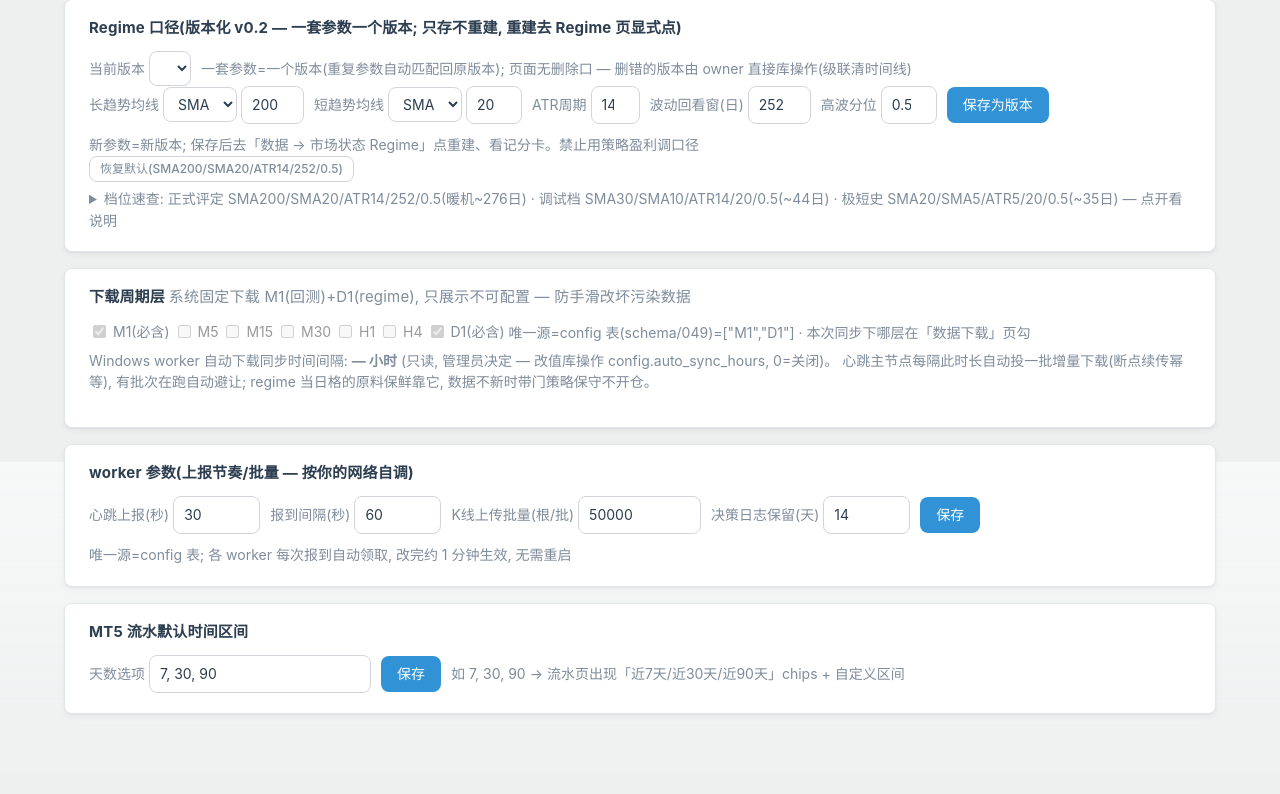
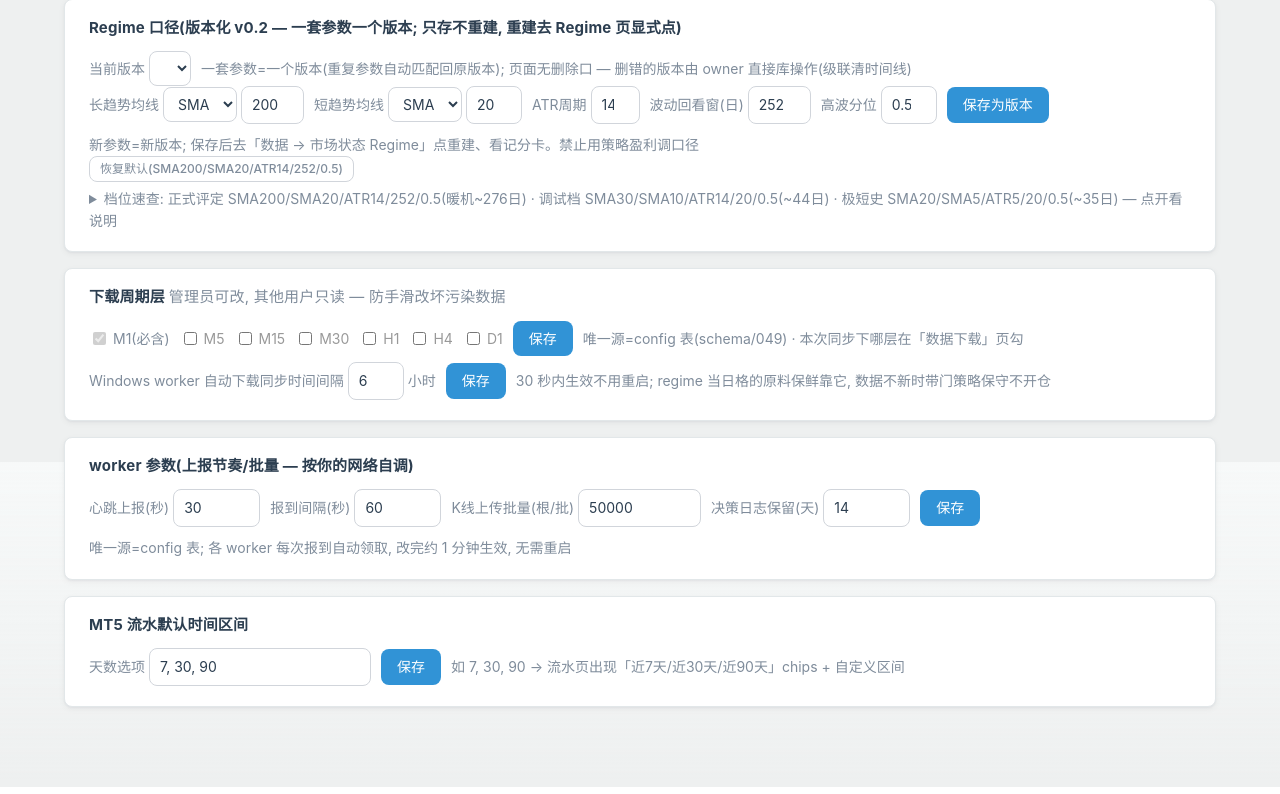
Before and after one commit to cloudformer/mt5_factory, a Flask app: page /symbols/backtest in a window 1280 px wide. Shown: the part 1138-1932 px from the top of the page. Run offline with Flask 3, Linux system fonts and the light colour scheme; lists and menus that the app fills with data are empty; parts of the project's set-up code (start-up, migrations or seed data) failed here and were passed over.

Commit message:
问题5: 下载周期层+自动同步间隔改为admin可编辑(dev_user_id==1门禁, 其他用户只读); auto_sync_hours进CONFIG_KEYS(0~168校验, 30秒生效); 周期层勾选态按config真实值渲染

```diff
--- a/containers/api/src/routes/data.py
+++ b/containers/api/src/routes/data.py
@@ -267,6 +267,7 @@ CONFIG_KEYS = {"backtest_costs", "backtest_batch_limit", "generate_batch_limit",
                # regime_params 已退役(053 版本化): 口径唯一入口 = POST /regime/versions;
                # config 只留 regime_version 指针(由版本端点维护, 不走通用 PUT)
                "download_timeframes",  # 下载周期层(2026-07-29, schema/049): M1 必含 + 可选高周期
+               "auto_sync_hours",  # 自动增量同步间隔(2026-08-01, schema/055): admin 页面可改, 0=关
                "backtest_window_days"}  # 批量回测默认窗口天数(2026-07-29, schema/051)
 
 # worker_params 各项允许区间(用户按网络自调, 区间防脚枪):
@@ -472,6 +473,9 @@ async def set_config(key: str, req: ConfigUpdate, request: Request):
             raise HTTPException(status_code=400,
                                 detail=f"download_timeframes 须为包含 M1 的列表, 可选值 {allowed_tf}")
         req.value = [t for t in allowed_tf if t in req.value]   # 去重并按周期从细到粗定序
+    if key == "auto_sync_hours":  # 自动同步间隔(小时): 0=关闭, 上限一周
+        if not isinstance(req.value, int) or not 0 <= req.value <= 168:
+            raise HTTPException(status_code=400, detail="auto_sync_hours 须为 0~168 的整数(小时, 0=关闭)")
     if key == "recon_pair_tol_minutes":  # 对账配对容差: 回测与实盘时间窗口差距(分钟)
         if not isinstance(req.value, int) or not 1 <= req.value <= 120:
             raise HTTPException(status_code=400,
--- a/containers/web/templates/config_backtest.html
+++ b/containers/web/templates/config_backtest.html
@@ -142,27 +142,44 @@
 </section>
 
 <section>
-  <h2>下载周期层 <span class="muted" style="font-weight:normal">系统固定下载 M1(回测)+D1(regime), 只展示不可配置 — 防手滑改坏污染数据</span></h2>
-  {# 只读展示(2026-07-29 Frank 定): M1+D1 锁定必含, 中间层灰掉不可选。
-     唯一源=config schema/049 ["M1","D1"], 不给 UI 配置入口, 杜绝误改层导致乱下污染库 #}
-  <div class="inline">
-    {% for tf, lock, on, tip in [
-        ('M1', True, True, '唯一原始数据: 回测/对账/高周期聚合的原料, 必含'),
-        ('M5', False, False, '不下: 无消费者; 回测不吃原生高周期(撮合依赖 M1 拆bar)'),
-        ('M15', False, False, '不下: 同上'), ('M30', False, False, '不下: 同上'),
-        ('H1', False, False, '不下: 同上'), ('H4', False, False, '不下: 同上'),
-        ('D1', True, True, '原生 D1: regime/长视野用(M1 仅~4个月, D1 有16年+); 回测仍只读 M1, 必含')] %}
+  <h2>下载周期层 <span class="muted" style="font-weight:normal">管理员可改, 其他用户只读 — 防手滑改坏污染数据</span></h2>
+  {# admin(owner id 1)=可编辑表单; 其他人=只读展示(2026-08-01 Frank 定)。
+     勾选态按 config 真实值渲染; M1 恒必含(disabled 不随表单提交, 保存路由固定并上) #}
+  {% set is_admin = dev_user_id == 1 %}
+  {% if is_admin %}
+  <form method="post" action="{{ url_for('symbols.save_download_timeframes') }}" class="inline"
+        onsubmit="return confirm('修改下载周期层?\n\nM1 恒必含; 增删层只影响之后的同步派任务, 已入库数据不动。')">
+  {% else %}<div class="inline">{% endif %}
+    {% for tf, lock, tip in [
+        ('M1', True, '唯一原始数据: 回测/对账/高周期聚合的原料, 必含'),
+        ('M5', False, '默认不下: 无消费者; 回测不吃原生高周期(撮合依赖 M1 拆bar)'),
+        ('M15', False, '默认不下: 同上'), ('M30', False, '默认不下: 同上'),
+        ('H1', False, '默认不下: 同上'), ('H4', False, '默认不下: 同上'),
+        ('D1', False, '原生 D1: regime/长视野用(M1 仅~4个月, D1 有16年+); 回测仍只读 M1')] %}
+    {% set on = lock or tf in download_timeframes %}
     <label title="{{ tip }}" style="{{ '' if on else 'color:#999' }}">
-      <input type="checkbox" {% if on %}checked{% endif %} disabled>
+      <input type="checkbox" name="tf" value="{{ tf }}" {% if on %}checked{% endif %}
+             {% if lock or not is_admin %}disabled{% endif %}>
       {{ tf }}{% if lock %}(必含){% endif %}</label>
     {% endfor %}
-    <span class="muted">唯一源=config 表(schema/049)=["M1","D1"] · 本次同步下哪层在「数据下载」页勾</span>
-  </div>
+    {% if is_admin %}<button>保存</button>{% endif %}
+    <span class="muted">唯一源=config 表(schema/049) · 本次同步下哪层在「数据下载」页勾</span>
+  {% if is_admin %}</form>{% else %}</div>{% endif %}
+  {% if is_admin %}
+  <form method="post" action="{{ url_for('symbols.save_auto_sync_hours') }}" class="inline" style="margin-top:6px">
+    <label>Windows worker 自动下载同步时间间隔
+      <input name="auto_sync_hours" type="number" min="0" max="168"
+             value="{{ auto_sync_hours if auto_sync_hours is not none else 6 }}" style="width:4em"
+             title="0=关闭; 心跳主节点每隔此时长自动投一批增量下载(断点续传幂等, 有批次在跑自动避让)"> 小时</label>
+    <button>保存</button>
+    <span class="muted">30 秒内生效不用重启; regime 当日格的原料保鲜靠它, 数据不新时带门策略保守不开仓</span>
+  </form>
+  {% else %}
   <p class="muted" style="margin-top:6px">
     Windows worker 自动下载同步时间间隔: <b>{{ auto_sync_hours if auto_sync_hours is not none else '—' }} 小时</b>
-    (只读, 管理员决定 — 改值库操作 config.auto_sync_hours, 0=关闭)。
-    心跳主节点每隔此时长自动投一批增量下载(断点续传幂等), 有批次在跑自动避让;
+    (只读, 管理员决定; 0=关闭)。心跳主节点每隔此时长自动投一批增量下载,
     regime 当日格的原料保鲜靠它, 数据不新时带门策略保守不开仓。</p>
+  {% endif %}
 </section>
 
 <section>
--- a/containers/web/views/symbols.py
+++ b/containers/web/views/symbols.py
@@ -3,7 +3,7 @@
 品种一切信息只在 symbols 表: 登记(向券商校验)、精度、下载开关、每品种起始日期。
 下载/回测/策略生成都从这里读。本页是它唯一的管理入口。
 """
-from flask import Blueprint, flash, redirect, render_template, request, url_for
+from flask import Blueprint, flash, redirect, render_template, request, session, url_for
 
 import api_client as api
 
@@ -115,15 +115,40 @@ def save_worker_params():
     return redirect(url_for("symbols.backtest_params"))
 
 
+def _admin_only() -> bool:
+    """数据管线两项(下载周期层/自动同步间隔)只有 admin(owner id 1)可改, 其他人只读
+    (2026-08-01 Frank 定) — 与 /admin/* 门禁同一判据, 上真登录后一起换真凭据"""
+    if session.get("dev_user_id") == 1:
+        return True
+    flash("此项仅管理员(admin)可改 — 其他用户只读", "error")
+    return False
+
+
 @bp.post("/config/download-timeframes")
 def save_download_timeframes():
-    """保存下载周期层(config: download_timeframes) — M1 固定必含(唯一原始数据),
+    """保存下载周期层(config: download_timeframes, 仅 admin) — M1 固定必含(唯一原始数据),
     高周期按需勾选(D1 默认勾, regime 长视野用); 下次点同步按新层派任务"""
+    if not _admin_only():
+        return redirect(url_for("symbols.backtest_params"))
     try:
         api.put("/config/download_timeframes",
                 {"value": ["M1"] + request.form.getlist("tf")})
         flash("下载周期已保存 — 下次触发同步按新周期层派任务", "ok")
     except api.ApiError as e:
+        flash(f"保存失败: {e}", "error")
+    return redirect(url_for("symbols.backtest_params"))
+
+
+@bp.post("/config/auto-sync-hours")
+def save_auto_sync_hours():
+    """保存自动同步间隔(config: auto_sync_hours, 仅 admin) — 心跳主节点下一拍(30秒内)生效"""
+    if not _admin_only():
+        return redirect(url_for("symbols.backtest_params"))
+    try:
+        v = int(request.form.get("auto_sync_hours", 6))
+        api.put("/config/auto_sync_hours", {"value": v})
+        flash(f"自动同步间隔已保存: {'关闭' if v == 0 else f'每 {v} 小时'} — 30 秒内生效, 不用重启", "ok")
+    except (api.ApiError, ValueError) as e:
         flash(f"保存失败: {e}", "error")
     return redirect(url_for("symbols.backtest_params"))
 
```
